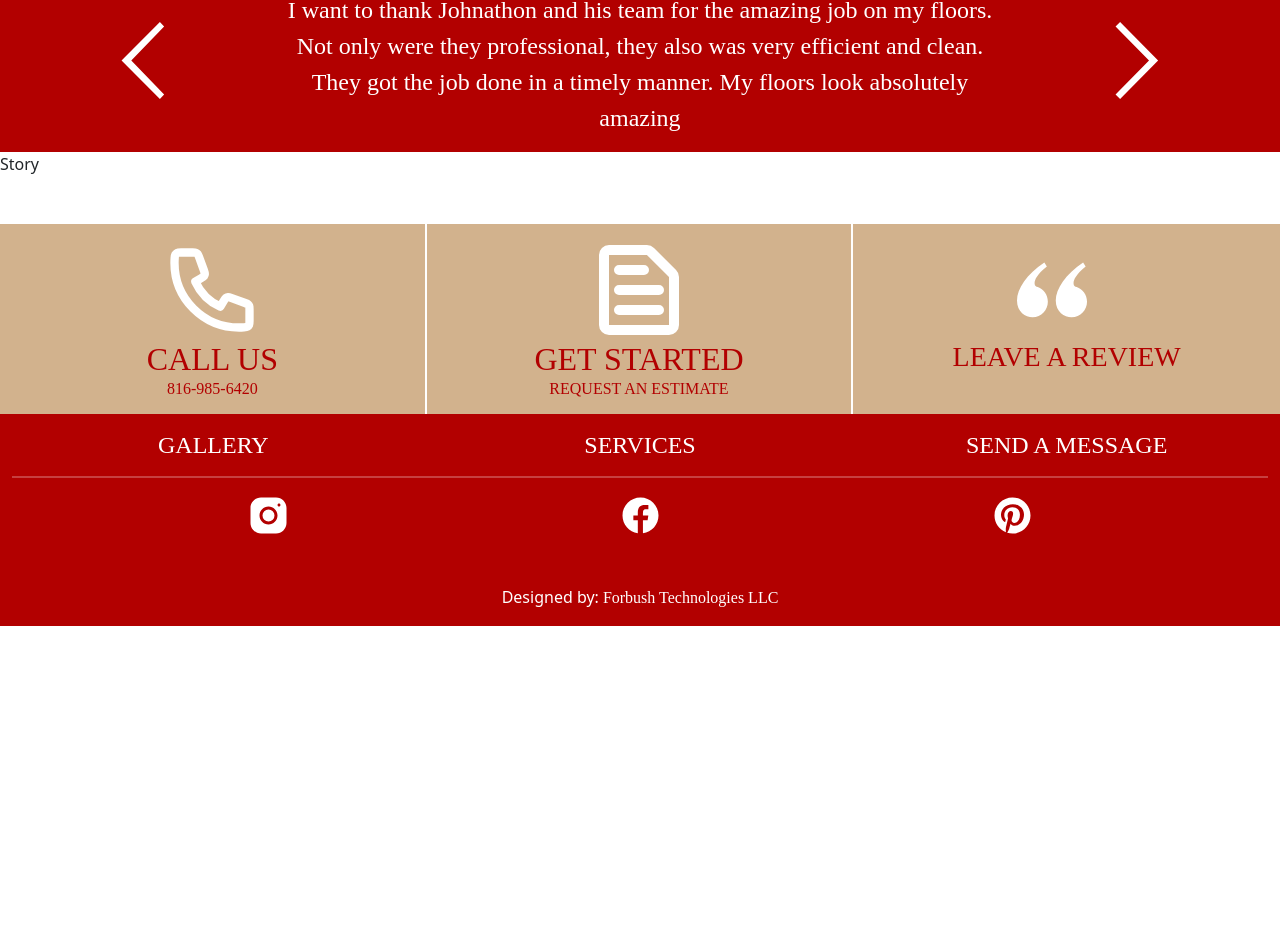
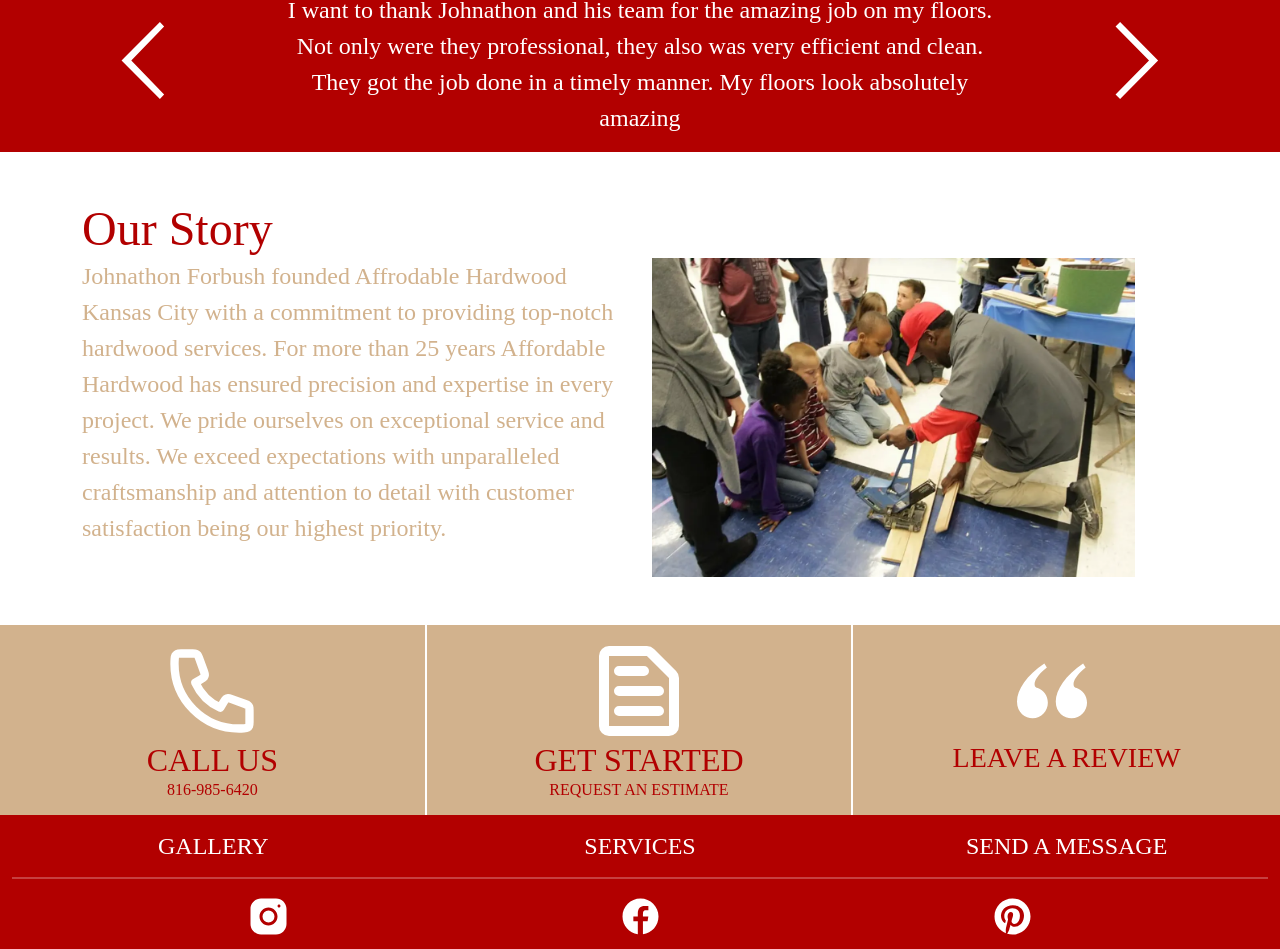
Before and after one commit to J4bush005/affordablehardwoodkc, a React (Create React App) app: page / in a window 1280 px wide. Shown: the part 1673-2622 px from the top of the page. Before the commit the page ends 2299 px from the top, so only its background shows below. Built offline with nearby package versions, Linux system fonts and the light colour scheme.

Commit message:
Completely redoing the site

```diff
--- a/src/components/Pages/Home/Story.jsx
+++ b/src/components/Pages/Home/Story.jsx
@@ -1,9 +1,26 @@
-import React from 'react'
-
+import React from "react";
+import Kids from "../../../Photos/kids.webp";
 function Story() {
   return (
-    <div>Story</div>
-  )
+    <div>
+      <div className="container mt-5">
+        <div className="header display-5">Our Story</div>
+        <div className="row d-flex">
+          <div className="col-lg-6 col-md-12 col-sm-12 fs-4" id="story">
+            Johnathon Forbush founded Affrodable Hardwood Kansas City with a commitment to
+            providing top-notch hardwood services. For more than 25 years
+            Affordable Hardwood has ensured precision and expertise in every
+            project. We pride ourselves on exceptional service and results. We
+            exceed expectations with unparalleled craftsmanship and attention to
+            detail with customer satisfaction being our highest priority.
+          </div>
+          <div id="kid-picture" className="col-lg-6 col-md-12 col-sm-12">
+            <img src={Kids} alt="Boss" className="img-fluid" />
+          </div>
+        </div>
+      </div>
+    </div>
+  );
 }
 
-export default Story
+export default Story;
```
